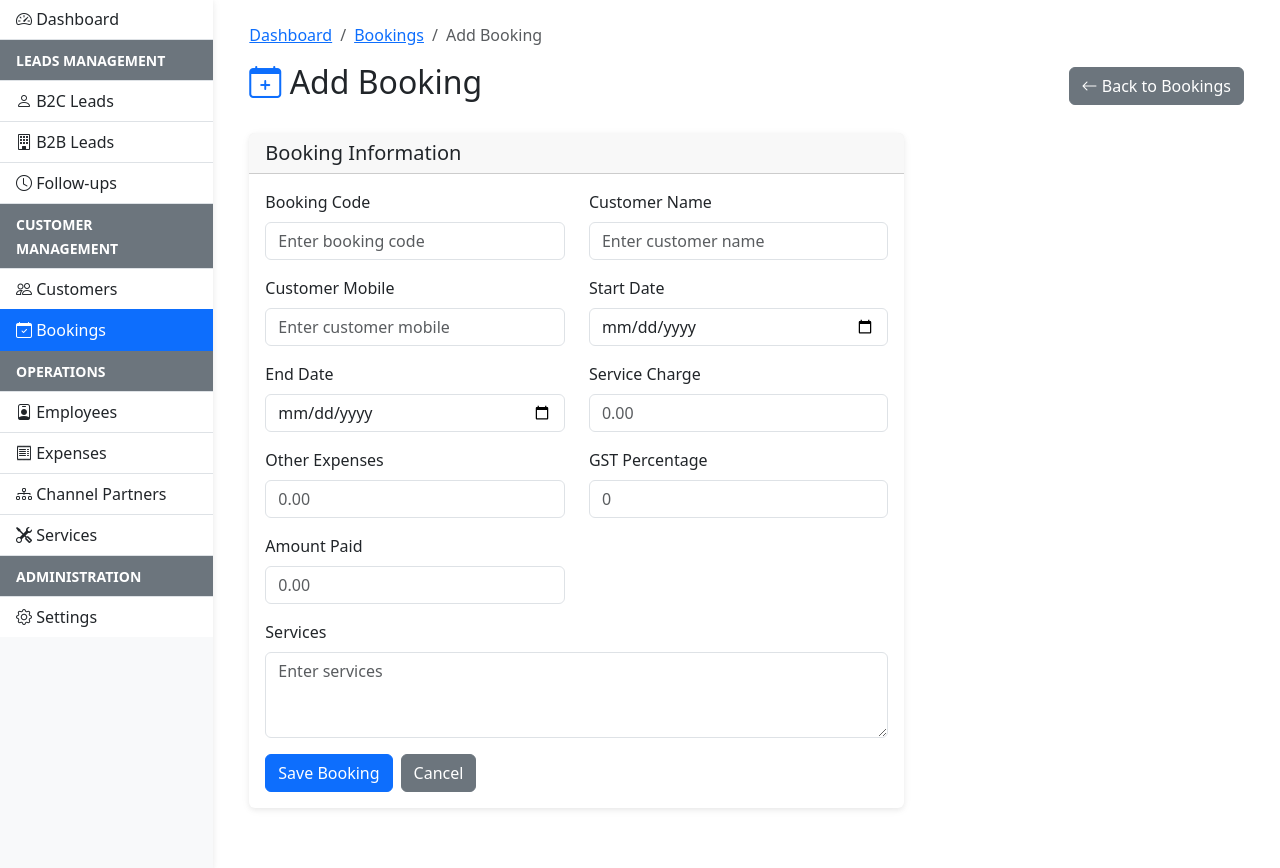
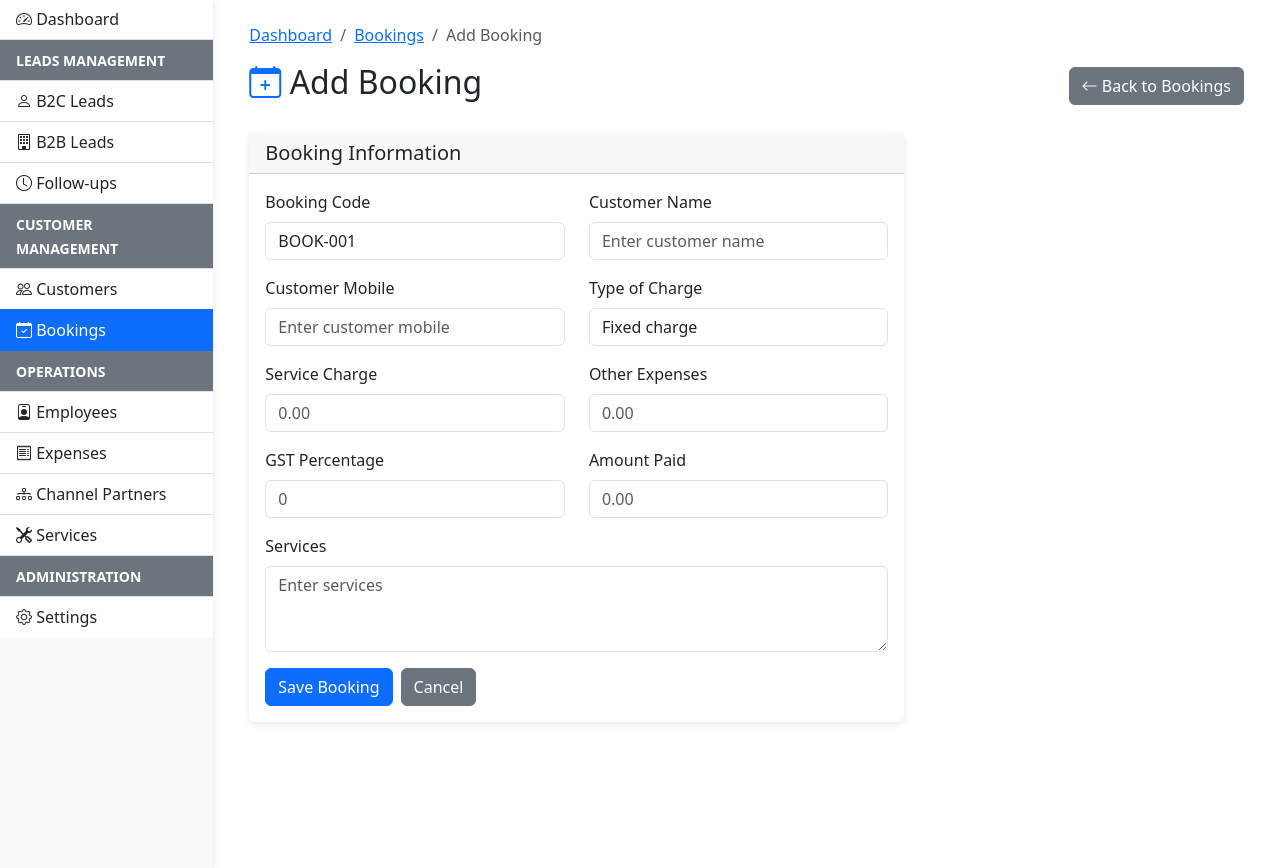
Before and after one commit to Codimai-dev/toast4health-crm, a Flask app: page /bookings/add in a window 1280 px wide. Shown: the part 57-925 px from the top of the page. Run offline with Flask 3, Linux system fonts and the light colour scheme; a user stored in the database is signed in; tables that the repository leaves empty hold one stand-in row (values such as "Sample post").

Commit message:
feat: Implement advanced booking system with charge types and auto-generated codes

```diff
--- a/app/bookings/forms.py
+++ b/app/bookings/forms.py
@@ -11,16 +11,19 @@ class BookingForm(FlaskForm):
     """Form for adding/editing bookings."""
 
     booking_code = StringField('Booking Code', validators=[DataRequired()],
-                              render_kw={'class': 'form-control', 'placeholder': 'Enter booking code'})
+                              render_kw={'class': 'form-control', 'placeholder': 'Enter booking code', 'readonly': True})
     customer_name = StringField('Customer Name', validators=[DataRequired()],
                                render_kw={'class': 'form-control', 'placeholder': 'Enter customer name'})
     customer_mob = StringField('Customer Mobile', validators=[DataRequired()],
                               render_kw={'class': 'form-control', 'placeholder': 'Enter customer mobile'})
+    charge_type = SelectField('Type of Charge', choices=[('Fixed charge', 'Fixed charge'), ('Recurring charge', 'Recurring charge')],
+                             validators=[DataRequired()], default='Fixed charge',
+                             render_kw={'class': 'form-control'})
     services = TextAreaField('Services', validators=[DataRequired()],
                            render_kw={'class': 'form-control', 'rows': 3, 'placeholder': 'Enter services'})
-    start_date = DateField('Start Date', validators=[DataRequired()],
-                          render_kw={'class': 'form-control'})
-    end_date = DateField('End Date', render_kw={'class': 'form-control'})
+    start_date = StringField('Start Date', validators=[Optional()], render_kw={'class': 'form-control', 'type': 'date'})
+    end_date = StringField('End Date', validators=[Optional()], render_kw={'class': 'form-control', 'type': 'date'})
+    shift = IntegerField('Shift (hours)', validators=[Optional()], render_kw={'class': 'form-control', 'placeholder': 'Enter shift in hours'})
     service_charge = DecimalField('Service Charge', validators=[DataRequired()],
                                 render_kw={'class': 'form-control', 'placeholder': '0.00', 'step': '0.01'})
     other_expanse = DecimalField('Other Expenses', validators=[Optional()],
--- a/app/bookings/routes.py
+++ b/app/bookings/routes.py
@@ -30,14 +30,38 @@ def index():
 def add():
     """Add a new booking."""
     form = BookingForm()
+    # Auto-generate booking code
+    booking_code = Booking.generate_booking_code()
     if form.validate_on_submit():
+        # Custom validation for recurring charge
+        if form.charge_type.data == 'Recurring charge':
+            if not form.start_date.data:
+                form.start_date.errors.append('Start Date is required for recurring charge.')
+                return render_template('bookings/add.html', title='Add Booking', form=form)
+            if not form.end_date.data:
+                form.end_date.errors.append('End Date is required for recurring charge.')
+                return render_template('bookings/add.html', title='Add Booking', form=form)
+            if not form.shift.data:
+                form.shift.errors.append('Shift is required for recurring charge.')
+                return render_template('bookings/add.html', title='Add Booking', form=form)
+
+        from datetime import datetime
+        start_date = None
+        end_date = None
+        if form.start_date.data:
+            start_date = datetime.strptime(form.start_date.data, '%Y-%m-%d').date()
+        if form.end_date.data:
+            end_date = datetime.strptime(form.end_date.data, '%Y-%m-%d').date()
+
         booking = Booking(
             booking_code=form.booking_code.data,
             customer_name=form.customer_name.data,
             customer_mob=form.customer_mob.data,
+            charge_type=form.charge_type.data,
             services=form.services.data,
-            start_date=form.start_date.data,
-            end_date=form.end_date.data,
+            start_date=start_date,
+            end_date=end_date,
+            shift_hours=form.shift.data,
             service_charge=form.service_charge.data,
             other_expanse=form.other_expanse.data or 0,
             gst_percentage=form.gst_percentage.data or 0,
@@ -50,27 +74,60 @@ def add():
         db.session.commit()
         flash('Booking added successfully!', 'success')
         return redirect(url_for('bookings.index'))
-    return render_template('bookings/add.html', title='Add Booking', form=form)
+    return render_template('bookings/add.html', title='Add Booking', form=form, booking_code=booking_code)
 
 
-@bp.route('/view/<int:id>')
+@bp.route('/view/<booking_code>')
 @login_required
 @require_module_access('bookings')
-def view(id):
+def view(booking_code):
     """View a booking."""
-    booking = Booking.query.get_or_404(id)
+    booking = Booking.query.filter_by(booking_code=booking_code).first_or_404()
     return render_template('bookings/view.html', title='View Booking', booking=booking)
 
 
-@bp.route('/edit/<int:id>', methods=['GET', 'POST'])
+@bp.route('/edit/<booking_code>', methods=['GET', 'POST'])
 @login_required
 @require_module_access('bookings')
-def edit(id):
+def edit(booking_code):
     """Edit a booking."""
-    booking = Booking.query.get_or_404(id)
+    booking = Booking.query.filter_by(booking_code=booking_code).first_or_404()
     form = BookingForm(obj=booking)
+    # Set date fields as strings for the form
+    if booking.start_date:
+        form.start_date.data = booking.start_date.strftime('%Y-%m-%d')
+    if booking.end_date:
+        form.end_date.data = booking.end_date.strftime('%Y-%m-%d')
+    # Set shift field
+    if booking.shift_hours:
+        form.shift.data = booking.shift_hours
+
     if form.validate_on_submit():
+        # Custom validation for recurring charge
+        if form.charge_type.data == 'Recurring charge':
+            if not form.start_date.data:
+                form.start_date.errors.append('Start Date is required for recurring charge.')
+                return render_template('bookings/edit.html', title='Edit Booking', form=form, booking=booking)
+            if not form.end_date.data:
+                form.end_date.errors.append('End Date is required for recurring charge.')
+                return render_template('bookings/edit.html', title='Edit Booking', form=form, booking=booking)
+            if not form.shift.data:
+                form.shift.errors.append('Shift is required for recurring charge.')
+                return render_template('bookings/edit.html', title='Edit Booking', form=form, booking=booking)
+
+        from datetime import datetime
+        start_date = None
+        end_date = None
+        if form.start_date.data:
+            start_date = datetime.strptime(form.start_date.data, '%Y-%m-%d').date()
+        if form.end_date.data:
+            end_date = datetime.strptime(form.end_date.data, '%Y-%m-%d').date()
+
         form.populate_obj(booking)
+        booking.start_date = start_date
+        booking.end_date = end_date
+        booking.charge_type = form.charge_type.data
+        booking.shift_hours = form.shift.data
         booking.updated_by = current_user.id
         booking.calculate_totals()
         db.session.commit()
@@ -79,12 +136,12 @@ def edit(id):
     return render_template('bookings/edit.html', title='Edit Booking', form=form, booking=booking)
 
 
-@bp.route('/payment/<int:id>', methods=['GET', 'POST'])
+@bp.route('/payment/<booking_code>', methods=['GET', 'POST'])
 @login_required
 @require_module_access('bookings')
-def payment(id):
+def payment(booking_code):
     """Add payment for a booking."""
-    booking = Booking.query.get_or_404(id)
+    booking = Booking.query.filter_by(booking_code=booking_code).first_or_404()
     from app.bookings.forms import PaymentForm
     form = PaymentForm()
     if form.validate_on_submit():
@@ -94,16 +151,16 @@ def payment(id):
         booking.updated_by = current_user.id
         db.session.commit()
         flash('Payment added successfully!', 'success')
-        return redirect(url_for('bookings.view', id=booking.id))
+        return redirect(url_for('bookings.view', booking_code=booking.booking_code))
     return render_template('bookings/payment.html', title='Add Payment', form=form, booking=booking)
 
 
-@bp.route('/invoice/<int:id>')
+@bp.route('/invoice/<booking_code>')
 @login_required
 @require_module_access('bookings')
-def invoice(id):
+def invoice(booking_code):
     """Generate PDF invoice for a booking."""
-    booking = Booking.query.get_or_404(id)
+    booking = Booking.query.filter_by(booking_code=booking_code).first_or_404()
 
     # Create PDF buffer
     buffer = BytesIO()
--- a/app/templates/bookings/add.html
+++ b/app/templates/bookings/add.html
@@ -35,7 +35,7 @@
                     <div class="row">
                         <div class="col-md-6 mb-3">
                             {{ form.booking_code.label(class="form-label") }}
-                            {{ form.booking_code() }}
+                            {{ form.booking_code(value=booking_code, readonly=True) }}
                             {% if form.booking_code.errors %}
                                 <div class="text-danger">
                                     {% for error in form.booking_code.errors %}
@@ -69,6 +69,19 @@
                             {% endif %}
                         </div>
                         <div class="col-md-6 mb-3">
+                            {{ form.charge_type.label(class="form-label") }}
+                            {{ form.charge_type() }}
+                            {% if form.charge_type.errors %}
+                                <div class="text-danger">
+                                    {% for error in form.charge_type.errors %}
+                                        <small>{{ error }}</small>
+                                    {% endfor %}
+                                </div>
+                            {% endif %}
+                        </div>
+                    </div>
+                    <div class="row recurring-fields" style="display: none;">
+                        <div class="col-md-4 mb-3">
                             {{ form.start_date.label(class="form-label") }}
                             {{ form.start_date() }}
                             {% if form.start_date.errors %}
@@ -79,12 +92,30 @@
                                 </div>
                             {% endif %}
                         </div>
+                        <div class="col-md-4 mb-3">
+                            {{ form.end_date.label(class="form-label") }}
+                            {{ form.end_date() }}
+                            {% if form.end_date.errors %}
+                                <div class="text-danger">
+                                    {% for error in form.end_date.errors %}
+                                        <small>{{ error }}</small>
+                                    {% endfor %}
+                                </div>
+                            {% endif %}
+                        </div>
+                        <div class="col-md-4 mb-3">
+                            {{ form.shift.label(class="form-label") }}
+                            {{ form.shift() }}
+                            {% if form.shift.errors %}
+                                <div class="text-danger">
+                                    {% for error in form.shift.errors %}
+                                        <small>{{ error }}</small>
+                                    {% endfor %}
+                                </div>
+                            {% endif %}
+                        </div>
                     </div>
                     <div class="row">
-                        <div class="col-md-6 mb-3">
-                            {{ form.end_date.label(class="form-label") }}
-                            {{ form.end_date() }}
-                        </div>
                         <div class="col-md-6 mb-3">
                             {{ form.service_charge.label(class="form-label") }}
                             {{ form.service_charge() }}
@@ -96,24 +127,19 @@
                                 </div>
                             {% endif %}
                         </div>
-                    </div>
-                    <div class="row">
                         <div class="col-md-6 mb-3">
                             {{ form.other_expanse.label(class="form-label") }}
                             {{ form.other_expanse() }}
                         </div>
+                    </div>
+                    <div class="row">
                         <div class="col-md-6 mb-3">
                             {{ form.gst_percentage.label(class="form-label") }}
                             {{ form.gst_percentage() }}
                         </div>
-                    </div>
-                    <div class="row">
                         <div class="col-md-6 mb-3">
                             {{ form.amount_paid.label(class="form-label") }}
                             {{ form.amount_paid() }}
-                        </div>
-                        <div class="col-md-6 mb-3">
-                            &nbsp;
                         </div>
                     </div>
                     <div class="mb-3">
@@ -136,4 +162,22 @@
         </div>
     </div>
 </div>
+
+<script>
+document.addEventListener('DOMContentLoaded', function() {
+   const chargeTypeSelect = document.querySelector('#charge_type');
+   const recurringFields = document.querySelector('.recurring-fields');
+
+   function toggleRecurringFields() {
+       if (chargeTypeSelect.value === 'Recurring charge') {
+           recurringFields.style.display = 'block';
+       } else {
+           recurringFields.style.display = 'none';
+       }
+   }
+
+   chargeTypeSelect.addEventListener('change', toggleRecurringFields);
+   toggleRecurringFields(); // Initial check
+});
+</script>
 {% endblock %}
--- a/app/templates/bookings/index.html
+++ b/app/templates/bookings/index.html
@@ -61,13 +61,13 @@
                                 </td>
                                 <td>
                                     <div class="btn-group btn-group-sm">
-                                        <a href="{{ url_for('bookings.view', id=booking.id) }}" class="btn btn-outline-primary btn-sm" title="View">
+                                        <a href="{{ url_for('bookings.view', booking_code=booking.booking_code) }}" class="btn btn-outline-primary btn-sm" title="View">
                                             <i class="bi bi-eye"></i>
                                         </a>
-                                        <a href="{{ url_for('bookings.edit', id=booking.id) }}" class="btn btn-outline-secondary btn-sm" title="Edit">
+                                        <a href="{{ url_for('bookings.edit', booking_code=booking.booking_code) }}" class="btn btn-outline-secondary btn-sm" title="Edit">
                                             <i class="bi bi-pencil"></i>
                                         </a>
-                                        <a href="{{ url_for('bookings.payment', id=booking.id) }}" class="btn btn-outline-info btn-sm" title="Payment">
+                                        <a href="{{ url_for('bookings.payment', booking_code=booking.booking_code) }}" class="btn btn-outline-info btn-sm" title="Payment">
                                             <i class="bi bi-cash"></i>
                                         </a>
                                     </div>
--- a/app/templates/bookings/payment.html
+++ b/app/templates/bookings/payment.html
@@ -5,7 +5,7 @@
 {% block breadcrumb %}
 <li class="breadcrumb-item"><a href="{{ url_for('dashboard.index') }}">Dashboard</a></li>
 <li class="breadcrumb-item"><a href="{{ url_for('bookings.index') }}">Bookings</a></li>
-<li class="breadcrumb-item"><a href="{{ url_for('bookings.view', id=booking.id) }}">View Booking</a></li>
+<li class="breadcrumb-item"><a href="{{ url_for('bookings.view', booking_code=booking.booking_code) }}">View Booking</a></li>
 <li class="breadcrumb-item active">Add Payment</li>
 {% endblock %}
 
@@ -17,7 +17,7 @@
                 <i class="bi bi-cash text-primary"></i>
                 Add Payment for {{ booking.customer_name }}
             </h2>
-            <a href="{{ url_for('bookings.view', id=booking.id) }}" class="btn btn-secondary">
+            <a href="{{ url_for('bookings.view', booking_code=booking.booking_code) }}" class="btn btn-secondary">
                 <i class="bi bi-arrow-left"></i> Back to Booking
             </a>
         </div>
@@ -59,7 +59,7 @@
                     </div>
                     <div class="d-flex gap-2">
                         {{ form.submit() }}
-                        <a href="{{ url_for('bookings.view', id=booking.id) }}" class="btn btn-secondary">Cancel</a>
+                        <a href="{{ url_for('bookings.view', booking_code=booking.booking_code) }}" class="btn btn-secondary">Cancel</a>
                     </div>
                 </form>
             </div>
```
Also changed, not shown: app/models.py (+36 -2 lines), app/templates/bookings/edit.html (+57 -13 lines), app/templates/bookings/view.html (+12 -4 lines), migrations/versions/e99123afd97f_add_charge_type_and_shift_hours_to_.py (added, +40 -0 lines).
